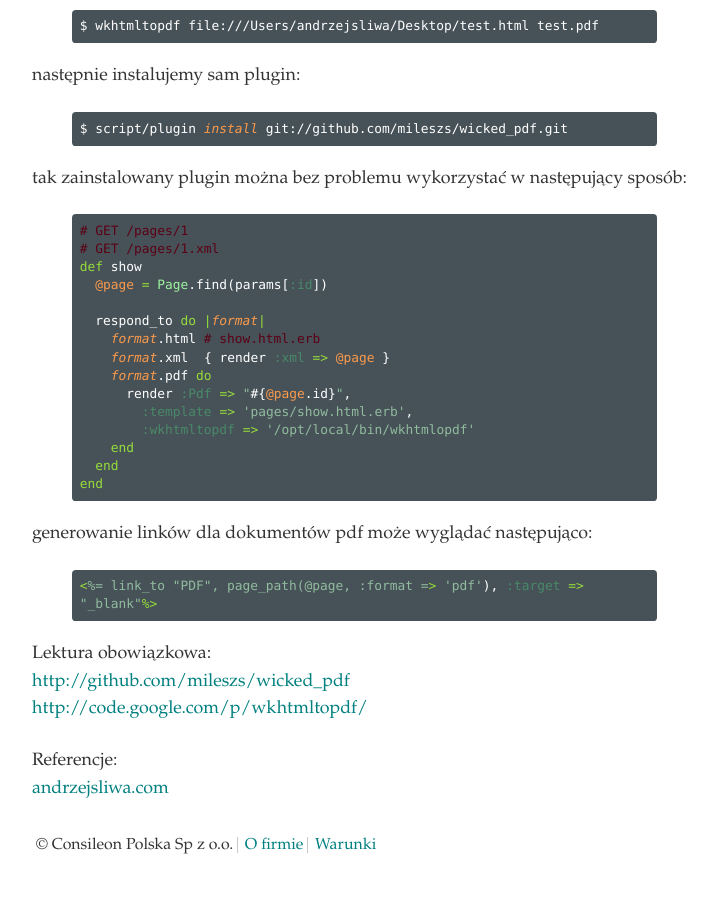
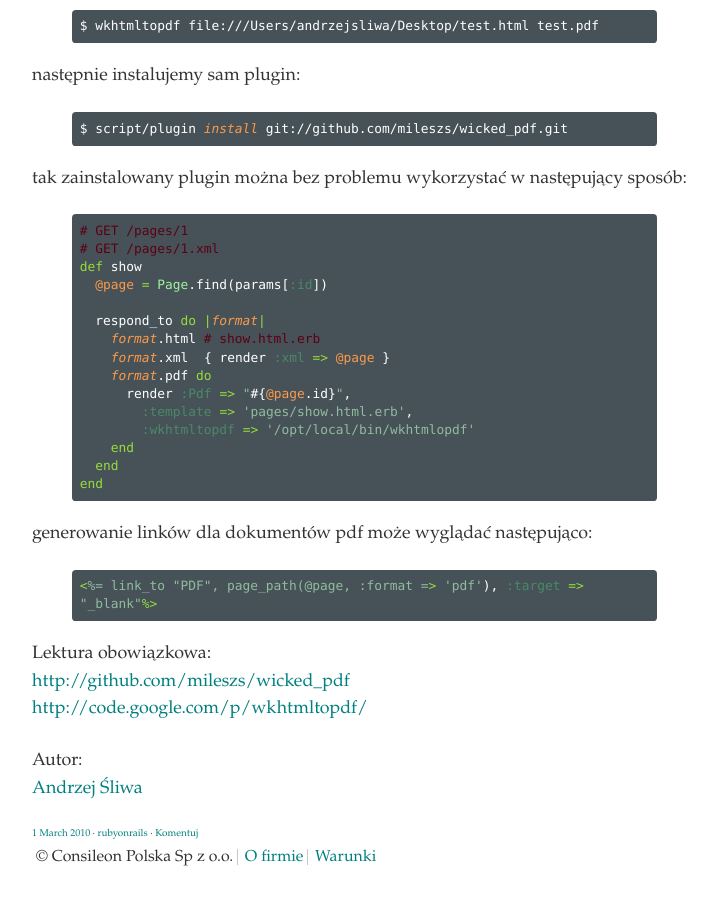
Before and after one commit to consileonpl/consileonpl.github.com, a Jekyll site: the page built from _posts/2010-03-01-drukowanie-pdf.markdown, in a window 1280 px wide and 900 px high, scrolled down 1087 px. Shown: the whole window, without its empty margins (388-1101 px from the left). Built offline with Jekyll 4.4.1, drawn with Linux system fonts in a browser that asks for light colours; Markdown is read by kramdown in place of the engine named in the settings.

Commit message:
added author

```diff
--- a/_includes/post-div.html
+++ b/_includes/post-div.html
@@ -10,6 +10,9 @@
 
   {% unless page.hide_meta %}
   <div class="meta">
+    <span class="date"><a href="/{{ page.date | date: "%Y" }}/{{ page.date | date: "%m" }}">{{ page.date | date: "%e" | ordinalize }} {{ page.date | date: "%B"}} {{ page.date | date: "%Y"}}</a></span>
+    <span class="tags">{% for tag in page.categories %} &middot; <a href="/{{tag}}.html" rel="tag">{{tag}}</a>{% endfor %}</span>
+    <span class="tags">&middot; <a href="{{ page.url }}/#disqus_thread" rel="tag">Komentuj</a></span>
   </div>
   {% endunless %}
 </div>
--- a/_posts/2010-02-01-testing.markdown
+++ b/_posts/2010-02-01-testing.markdown
@@ -2,6 +2,8 @@
 layout: post
 title: Cucumber - ogórek, ogórek... zielony ma garniturek
 categories: [rubyonrails, git]
+author: Andrzej Sliwa
+ref: http://andrzejsliwa.com
 ---
 [Introduction to Outside-in Development with Cucumber](http://vimeo.com/6563331) from [Eric Berry](http://vimeo.com/berry) on [Vimeo](http://vimeo.com).
 
@@ -13,3 +15,6 @@ Lektura obowiązkowa:
 [http://cukes.info/](http://cukes.info/)
 [http://asciicasts.com/episodes/155-beginning-with-cucumber](http://asciicasts.com/episodes/155-beginning-with-cucumber)
 [http://asciicasts.com/episodes/159-more-on-cucumber](http://asciicasts.com/episodes/159-more-on-cucumber)
+
+Autor:
+[Andrzej Śliwa](http://andrzejsliwa.com)
--- a/_posts/2010-03-01-drukowanie-pdf.markdown
+++ b/_posts/2010-03-01-drukowanie-pdf.markdown
@@ -78,5 +78,5 @@ Lektura obowiązkowa:
 [http://github.com/mileszs/wicked_pdf](http://github.com/mileszs/wicked_pdf)
 [http://code.google.com/p/wkhtmltopdf/](http://code.google.com/p/wkhtmltopdf/)
 
-Referencje:
-[andrzejsliwa.com](http://andrzejsliwa.com/2010/03/01/drukowanie-pdf/)
+Autor:
+[Andrzej Śliwa](http://andrzejsliwa.com)
```
